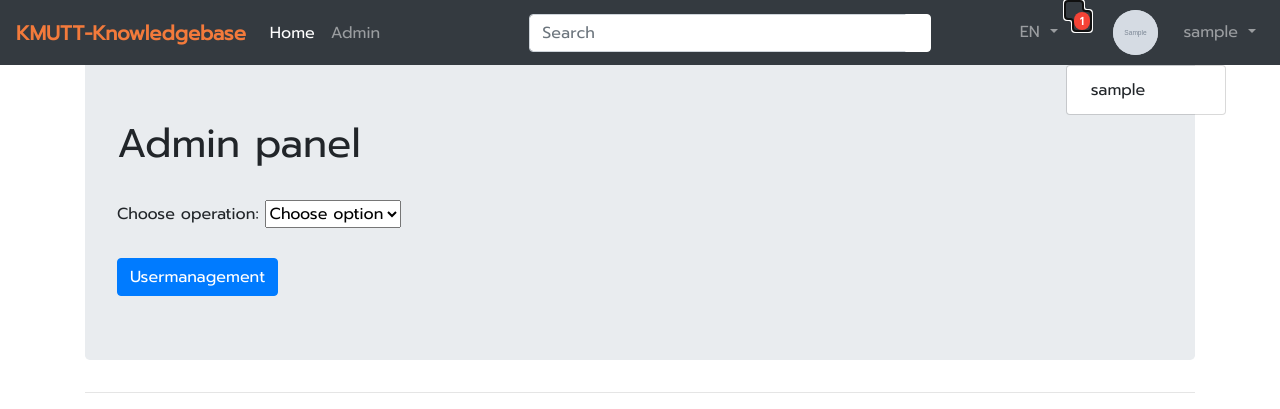
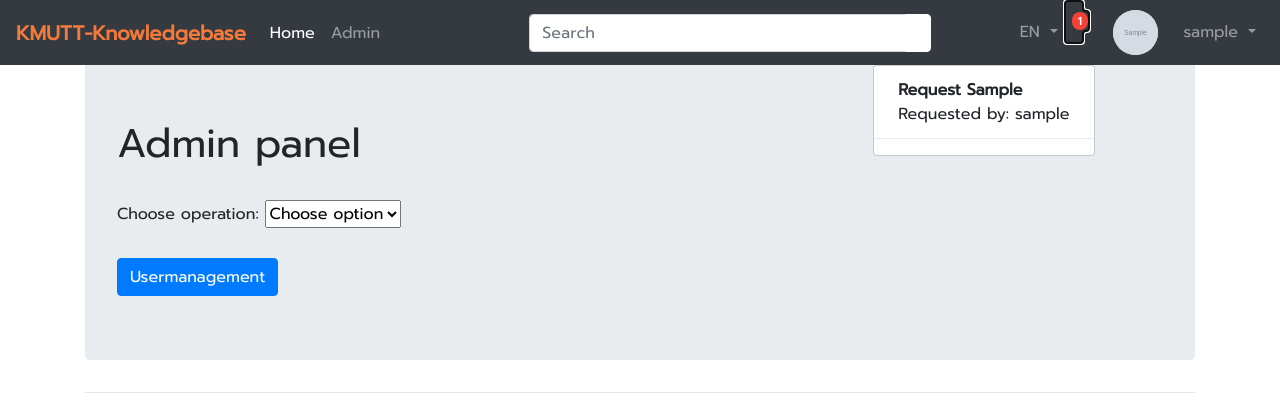
Before and after one commit to saruthvolk/KmuttSearchEngine, a Django app: page /admin/ in a window 1280 px wide, after a click that opens the changed part. Shown: the top 409 px of the page. Run offline with Django 3.2, Linux system fonts and the light colour scheme; a user stored in the database is signed in; tables that the repository leaves empty hold one stand-in row (values such as "Sample post"); grey boxes marked "Sample" are stand-in pictures; parts of the project's set-up code (start-up, migrations or seed data) failed here and were passed over; some libraries are stand-ins or nearby versions.

Commit message:
noti update Signed-off-by: saruthvolk <saruth@windowslive.com>

```diff
--- a/KmuttSearchEngine/app/api.py
+++ b/KmuttSearchEngine/app/api.py
@@ -12,6 +12,6 @@ def get_notification(request):
             query.user_id[count] = user_query.username
 
         length = len(query.request_id)
-        return JsonResponse({'user_id':query.user_id,'question':query.question, 'length':length},safe=False)
+        return JsonResponse({'user_id':query.user_id,'question':query.question,'type':query.request_type,'length':length},safe=False)
     else:
         return JsonResponse("Error",safe=False)
--- a/KmuttSearchEngine/app/templates/app/layout.html
+++ b/KmuttSearchEngine/app/templates/app/layout.html
@@ -104,11 +104,12 @@
             position: absolute;
             transform: translateX(-50%);
         }
+
     </style>
 
 <script>
         get_notification = function(val) {
-            $.ajax({                       // initialize an AJAX request
+            $.ajax({
             type: "POST",
             url: "{% url 'get_notification' %}",
             data : {
@@ -117,8 +118,10 @@
             success: function (response) {
                 let html_data = '<a class="dropdown-item" href="#" value=""></a';
                 response.user_id.forEach(function (data) {
-                    html_data += `<a class="dropdown-item" href="#" value="${data}">${data}</a>`
+                    html_data += `<a class="dropdown-item" href="#" value="${data}"><b>Request ${response.type}</b> </br> Requested by: ${data}</a>
+                    <div class="dropdown-divider"></div>`
                 });
+
                 badge = `${response.length}`
                 $("#notification_info").html(html_data);
                 $(".badge").html(badge);
@@ -127,11 +130,11 @@
 
         }
         $(function(){
-    setInterval(get_notification, 60000);
+    setInterval(get_notification, 180000);
 });
 
         get_notification_click = function(val) {
-        $.ajax({                       // initialize an AJAX request
+        $.ajax({
             type: "POST",
             url: "{% url 'get_notification' %}",
             data : {
@@ -139,9 +142,11 @@
             },
             success: function (response) {
                 let html_data = '<a class="dropdown-item" href="#" value=""></a';
-                response.user_id.forEach(function (data) {
-                    html_data += `<a class="dropdown-item" href="#" value="${data}">${data}</a>`
+                response.user_id.forEach(function iterate(data,index) {
+                    html_data += `<a class="dropdown-item" href="#" value="${data}"><b>Request ${response.type[index]}</b> </br> Requested by: ${data}</a>
+                    <div class="dropdown-divider"></div>`
                 });
+
                 badge = `${response.length}`
                 $("#notification_info").html(html_data);
                 $(".badge").html(badge);
@@ -214,9 +219,9 @@
             <script>get_notification(this)</script>
             <li class="nav-item dropdown" >
             <a href="#" class="nav-link dropdown" id="notification" name="notification" onclick="get_notification_click()" role="button" data-toggle="dropdown">
-                <i class="fas fa-bell fa-lg" style="margin-top: 15px;"></i><span class="badge"></span>
+                <i class="fas fa-bell fa-lg" style="margin-top: 12px; margin-left: 5px; margin-right: -7px;"></i><span class="badge"></span>
             </a>
-            <div class="dropdown-menu" aria-labelledby="notification" id="notification_info">
+            <div class="dropdown-menu dropdown-menu-right" aria-labelledby="notification" id="notification_info">
                 <a class="dropdown-item" href="#"></a>
             </div>
             </li>
```
